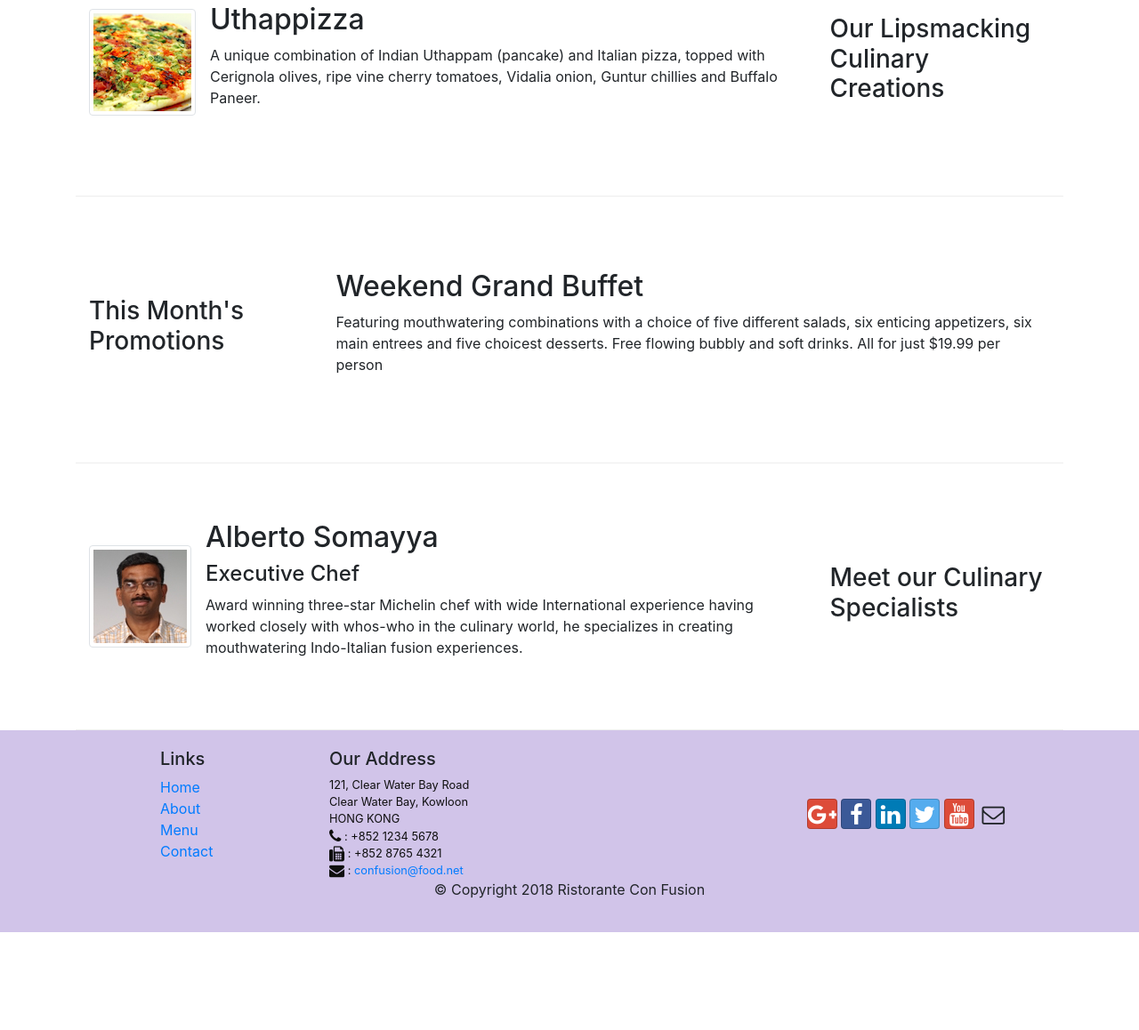
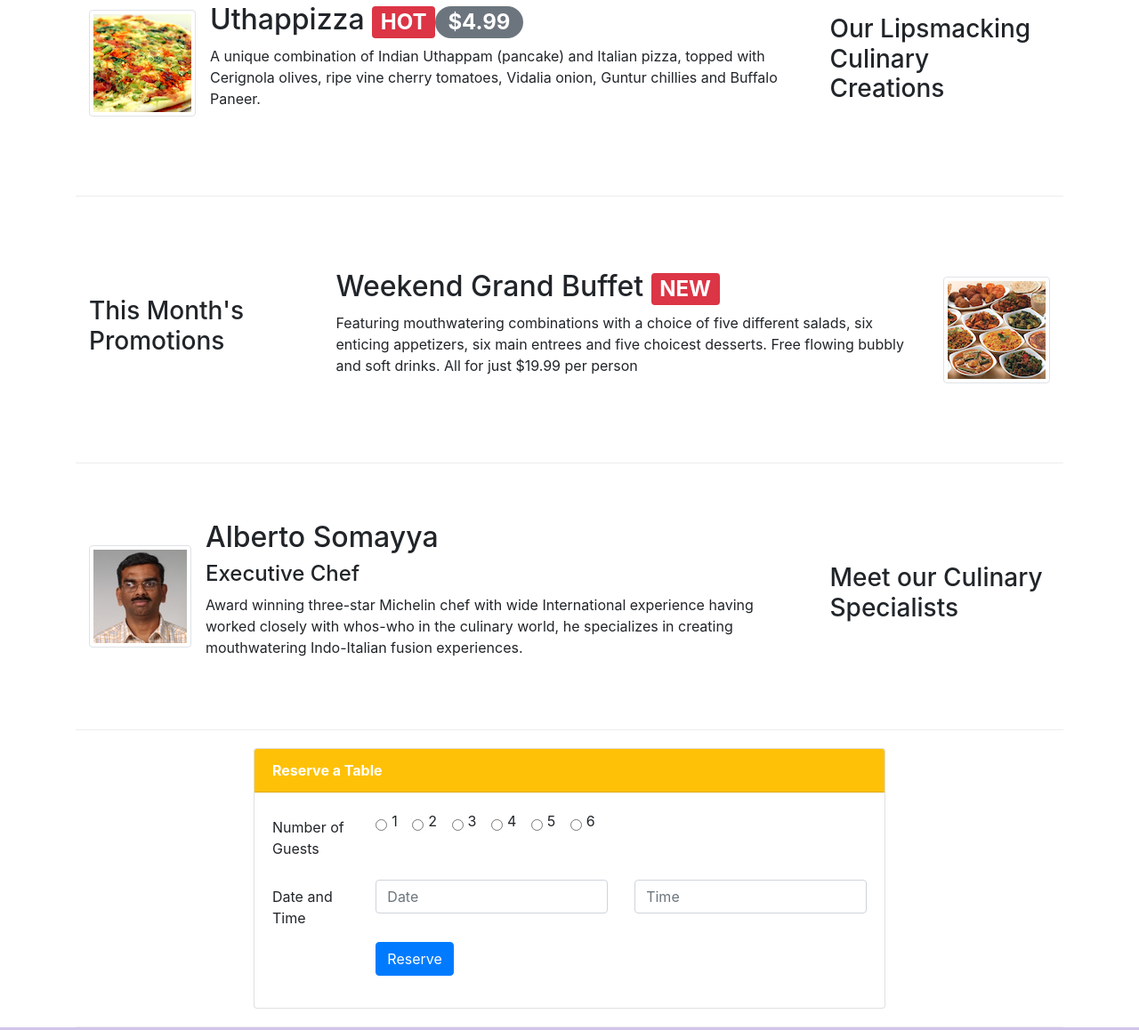
Before and after one commit to prayasdrolia1/bootstrap, a website: page index.html in a window 1280 px wide. Shown: the part 413-1571 px from the top of the page at 89% size. Before the commit the page ends 1461 px from the top, so only its background shows below. Drawn offline with nearby package versions, Linux system fonts and the light colour scheme.

Commit message:
Modifying home page with button and form

```diff
--- a/index.html
+++ b/index.html
@@ -49,8 +49,11 @@
                     <h1>Ristorante con Fusion</h1>
                     <p>We take inspiration from the World's best cuisines, and create a unique fusion experience. Our lipsmacking creations will tickle your culinary senses!</p>
                 </div>
-                <div class="col-12 col-sm align-self-center">
+                <div class="col-12 col-sm-3 align-self-center">
                     <img class="img-fluid" src="./img/logo.png">
+                </div>
+                <div class="col-12 col-sm-3 align-self-center">
+                    <button class="btn btn-warning btn-block"><a href="#reservation">Reserve Table</a></button>
                 </div>
             </div>
         </div>
@@ -65,7 +68,7 @@
                 <div class="media">
                     <img class="mr-3 img-thumbnail align-self-center" src="./img/uthappizza.png" alt="uthappizza">
                     <div class="media-body">
-                        <h2 class="mt-0">Uthappizza</h2>
+                        <h2 class="mt-0">Uthappizza <span class="badge badge-danger">HOT</span><span class="badge badge-pill badge-secondary">$4.99</span></h2>
                         <p class="d-none d-sm-block">A unique combination of Indian Uthappam (pancake) and Italian pizza, topped with Cerignola olives, ripe vine cherry tomatoes, Vidalia onion, Guntur chillies and Buffalo Paneer.</p>
                     </div>
                 </div>
@@ -77,8 +80,13 @@
                 <h3>This Month's Promotions</h3>
             </div>
             <div class="col col-sm col-md">
-                <h2>Weekend Grand Buffet</h2>
-                <p class="d-none d-sm-block">Featuring mouthwatering combinations with a choice of five different salads, six enticing appetizers, six main entrees and five choicest desserts. Free flowing bubbly and soft drinks. All for just $19.99 per person </p>
+                <div class="media">
+                    <div class="media-body">
+                        <h2 class="mt-0">Weekend Grand Buffet <span class="badge badge-danger">NEW</span></h2>
+                        <p class="d-none d-sm-block">Featuring mouthwatering combinations with a choice of five different salads, six enticing appetizers, six main entrees and five choicest desserts. Free flowing bubbly and soft drinks. All for just $19.99 per person </p>
+                    </div>
+                    <img class="ml-3 img-thumbnail align-self-center" src="./img/buffet.png" alt="buffet">
+                </div>
             </div>
         </div>
 
@@ -93,6 +101,59 @@
                         <h2 class="mt-0">Alberto Somayya</h2>
                         <h4>Executive Chef</h4>
                         <p class="d-none d-sm-block">Award winning three-star Michelin chef with wide International experience having worked closely with whos-who in the culinary world, he specializes in creating mouthwatering Indo-Italian fusion experiences. </p>
+                    </div>
+                </div>
+            </div>
+        </div>
+
+        <div class="row row-content">
+            <div class="col-12 col-sm-8 offset-sm-2">
+                <div class="card">
+                    <div class="card-header bg-warning text-white"><span class="font-weight-bold">Reserve a Table</span></div>
+                    <div class="card-body">
+                        <form id="reservation">
+                            <div class="form-group row">
+                                <label class="col-12 col-sm-2 col-form-label">Number of Guests</label>
+                                <div class="col-12 col-sm-10">
+                                    <div class="form-check form-check-inline">
+                                        <input class="form-check-input" type="radio" name="no_of_guests" id="radio1" value="1">
+                                        <label class="from-check-label" for="radio1">1</label>
+                                    </div>
+                                    <div class="form-check form-check-inline">
+                                        <input class="form-check-input" type="radio" name="no_of_guests" id="radio2" value="2">
+                                        <label class="from-check-label" for="radio2">2</label>
+                                    </div>
+                                    <div class="form-check form-check-inline">
+                                        <input class="form-check-input" type="radio" name="no_of_guests" id="radio3" value="3">
+                                        <label class="from-check-label" for="radio3">3</label>
+                                    </div>
+                                    <div class="form-check form-check-inline">
+                                        <input class="form-check-input" type="radio" name="no_of_guests" id="radio4" value="4">
+                                        <label class="from-check-label" for="radio4">4</label>
+                                    </div>
+                                    <div class="form-check form-check-inline">
+                                        <input class="form-check-input" type="radio" name="no_of_guests" id="radio5" value="5">
+                                        <label class="from-check-label" for="radio5">5</label>
+                                    </div>
+                                    <div class="form-check form-check-inline">
+                                        <input class="form-check-input" type="radio" name="no_of_guests" id="radio6" value="6">
+                                        <label class="from-check-label" for="radio6">6</label>
+                                    </div>
+                                </div>
+                            </div>
+                            <div class="form-group row">
+                                <label class="col-12 col-sm-2 col-form-label" for="date">Date and Time</label>
+                                <div class="col-12 col-sm-5">
+                                    <input type="text" class="form-control" id="date" name="date" placeholder="Date">
+                                </div>
+                                <div class="col-12 col-sm-5">
+                                    <input type="text" class="form-control" id="time" name="time" placeholder="Time">
+                                </div>
+                                <div class="col-2 offset-sm-2 mt-2">
+                                    <button type="button" class="btn btn-primary">Reserve</button>
+                                </div>
+                            </div>
+                        </form>
                     </div>
                 </div>
             </div>
```
